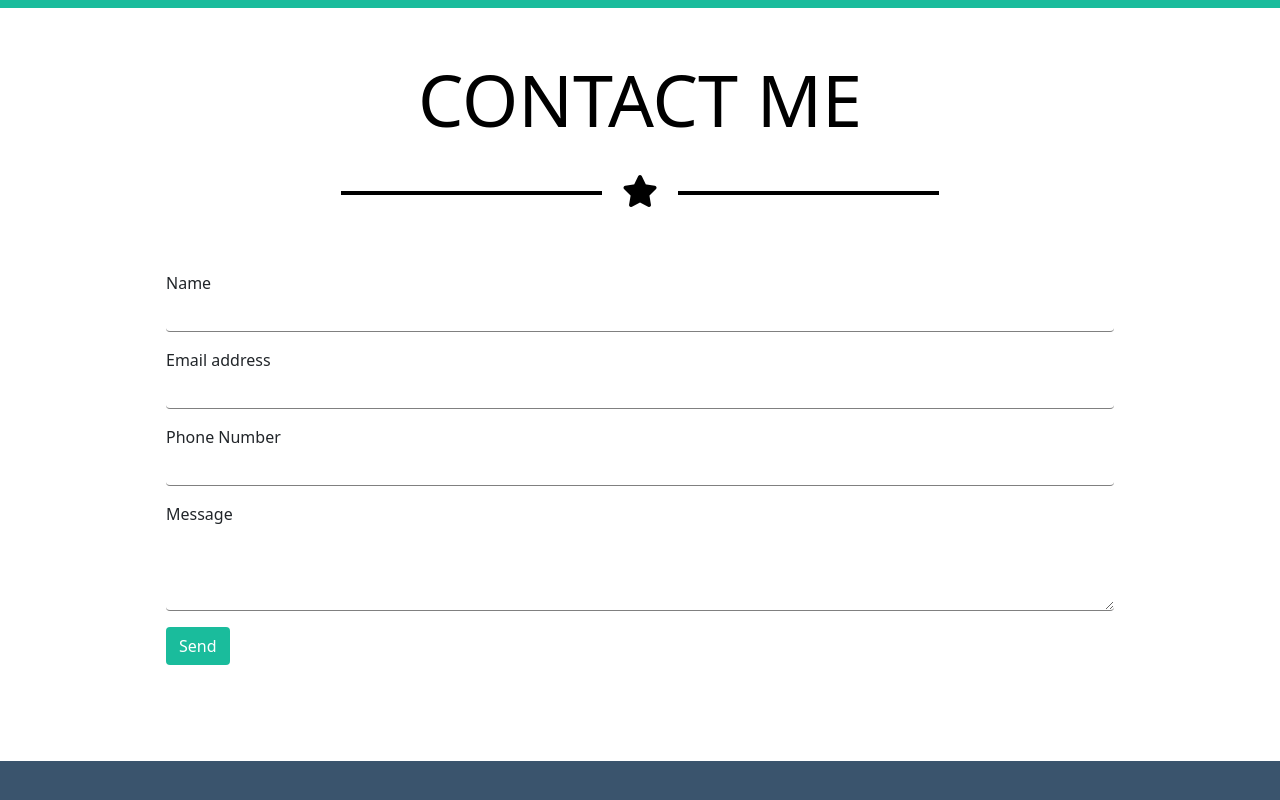
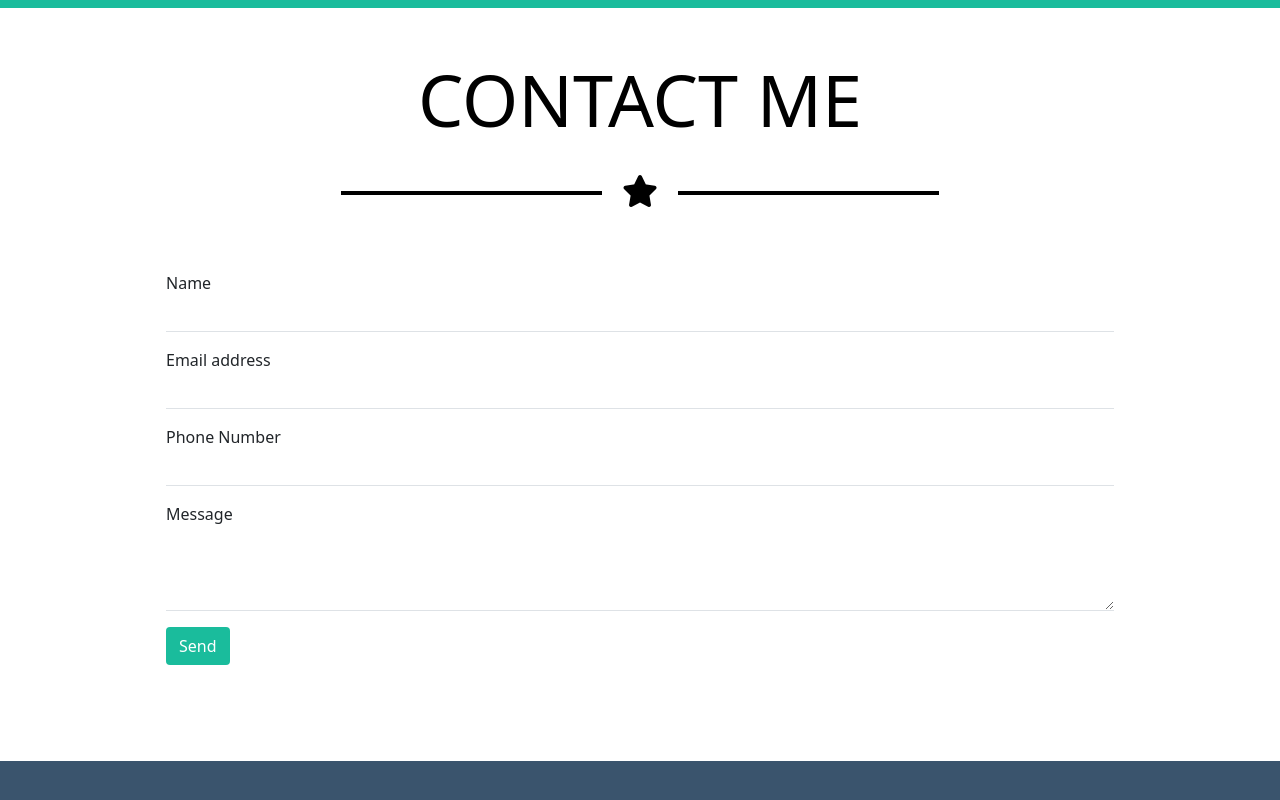
Before and after one commit to jamiromic/Freelancer-Responsive-Site, a plain HTML site: page index.html in a window 1280 px wide. Shown: the part 2049-2849 px from the top of the page. Drawn offline with nearby package versions, Linux system fonts and the light colour scheme.

Commit message:
correction-form

```diff
--- a/css/style.css
+++ b/css/style.css
@@ -44,9 +44,6 @@ header {
     background-color: var(--bg-color-header-bottom);
 }
 
-.bb_black {
-    border-bottom: 1px solid grey !important;
-}
 
 #icons_circle {
     padding: 1rem;
--- a/index.html
+++ b/index.html
@@ -93,7 +93,7 @@
                 <div class="row row-cols-1 row-cols-lg-2 row-cols-xl-3 gy-2 gx-4 pt-2">
                     <div class="col">
                         <figure class="rounded-lg">
-                            <img class="img-fluid rounded" src="./img/cabin.png" alt="Cabin's Photo">
+                            <img class="img-fluid rounded-3" src="./img/cabin.png" alt="Cabin's Photo">
                         </figure>
                     </div>
                     <div class="col">
@@ -165,19 +165,19 @@
                         <div class="contact_me_form p-5">
                               <div class="mb-3">
                                 <label>Name</label>
-                                <input type="name" class="form-control border-0 bb_black">
+                                <input type="name" class="form-control border-0 border-bottom rounded-0">
                               </div>
                               <div class="mb-3">
                                 <label>Email address</label>
-                                <input type="email" class="form-control border-0 bb_black">
+                                <input type="email" class="form-control border-0 border-bottom rounded-0">
                               </div>
                               <div class="mb-3">
                                 <label>Phone Number</label>
-                                <input type="phone" class="form-control border-0 bb_black">
+                                <input type="phone" class="form-control border-0 border-bottom rounded-0">
                               </div>
                               <div class="mb-3">
                                 <label>Message</label>
-                                <textarea class="form-control border-0 bb_black" rows="3"></textarea>
+                                <textarea class="form-control border-0 rounded-0 border-bottom" rows="3"></textarea>
                               </div>
                               <button type="submit" class="btn btn_form text-white">Send</button>
 
```
